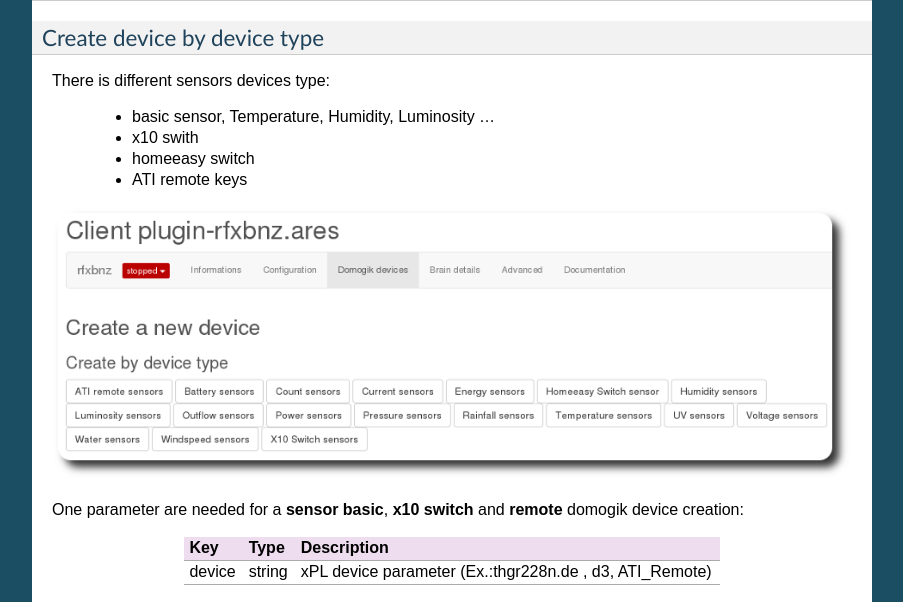
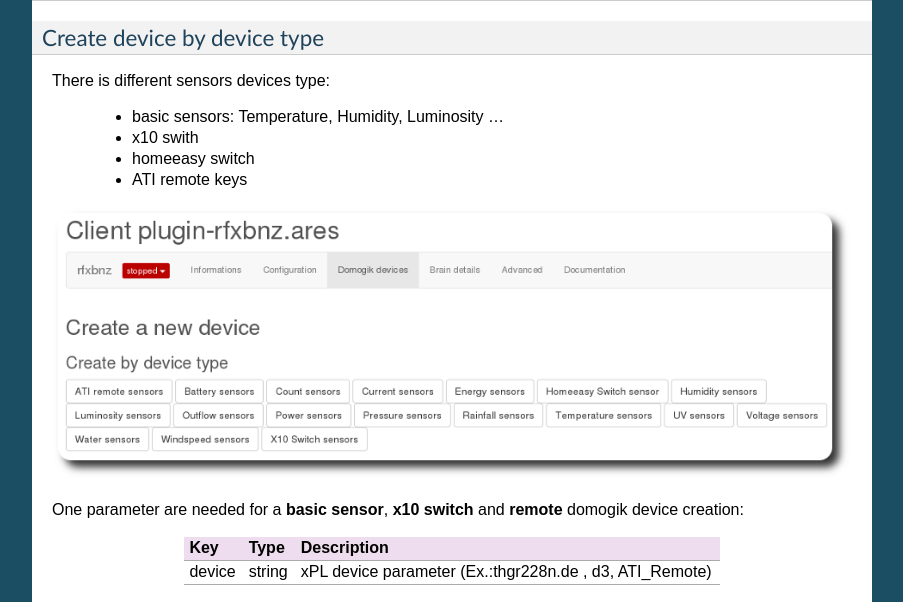
Before and after one commit to vdomos/domogik-plugin-rfxbnz, a Sphinx documentation site: the page built from docs/rfxbnz.txt, in a window 1280 px wide and 900 px high, scrolled down 1623 px. Shown: the part 152-754 px from the top of the window, without its empty margins (198-1101 px from the left). Built offline with Sphinx 7.4.7, drawn with Linux system fonts in a browser that asks for light colours.

Commit message:
Doc Update

```diff
--- a/docs/rfxbnz.txt
+++ b/docs/rfxbnz.txt
@@ -75,7 +75,7 @@ Create device by device type
 
 There is different sensors devices type:
 
- * basic sensor, Temperature, Humidity, Luminosity ...
+ * basic sensors: Temperature, Humidity, Luminosity ...
  * x10 swith
  * homeeasy switch
  * ATI remote keys
@@ -83,7 +83,7 @@ There is different sensors devices type:
 .. image:: Domogik_Plugin-rfxbnz_3.png
 
 
-One parameter are needed for a **sensor basic**, **x10 switch** and **remote** domogik device creation:
+One parameter are needed for a **basic sensor**, **x10 switch** and **remote** domogik device creation:
 
 ===================== =========================== ======================================================================
 Key                   Type                        Description
```
